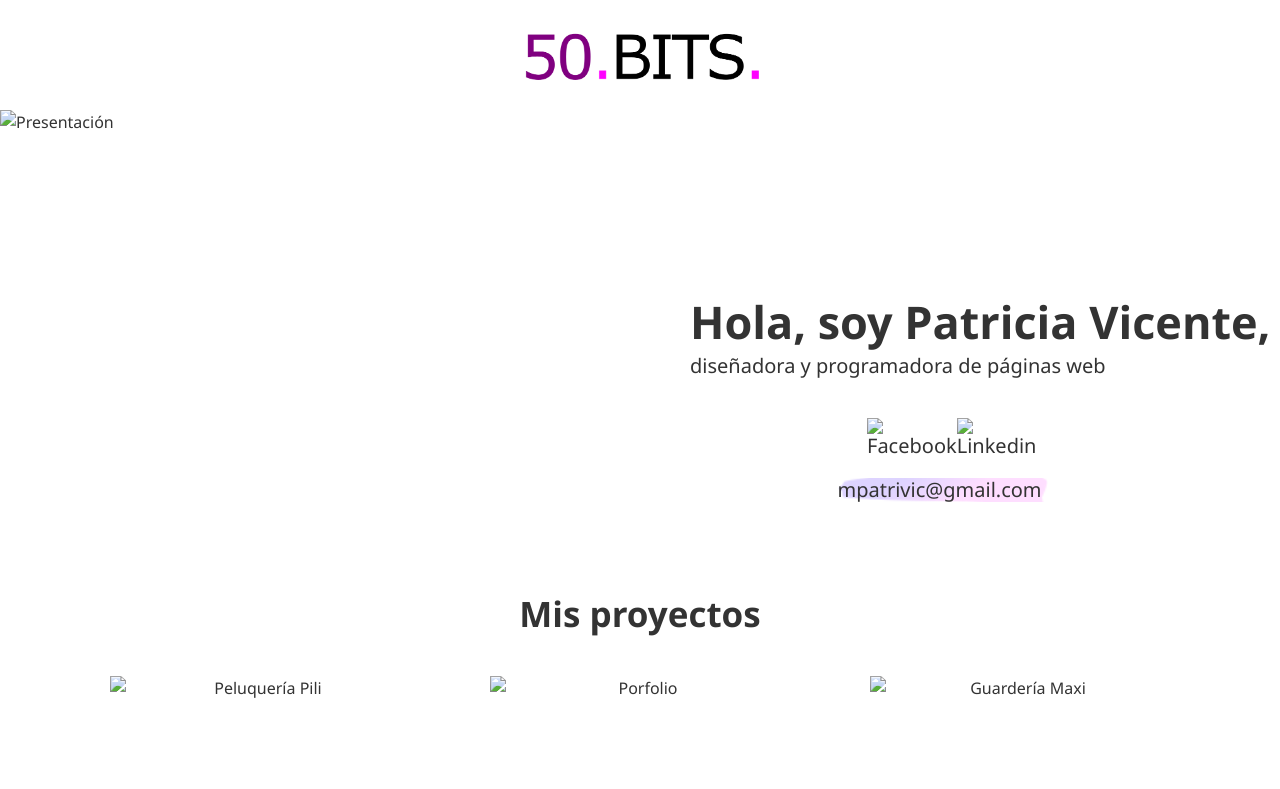
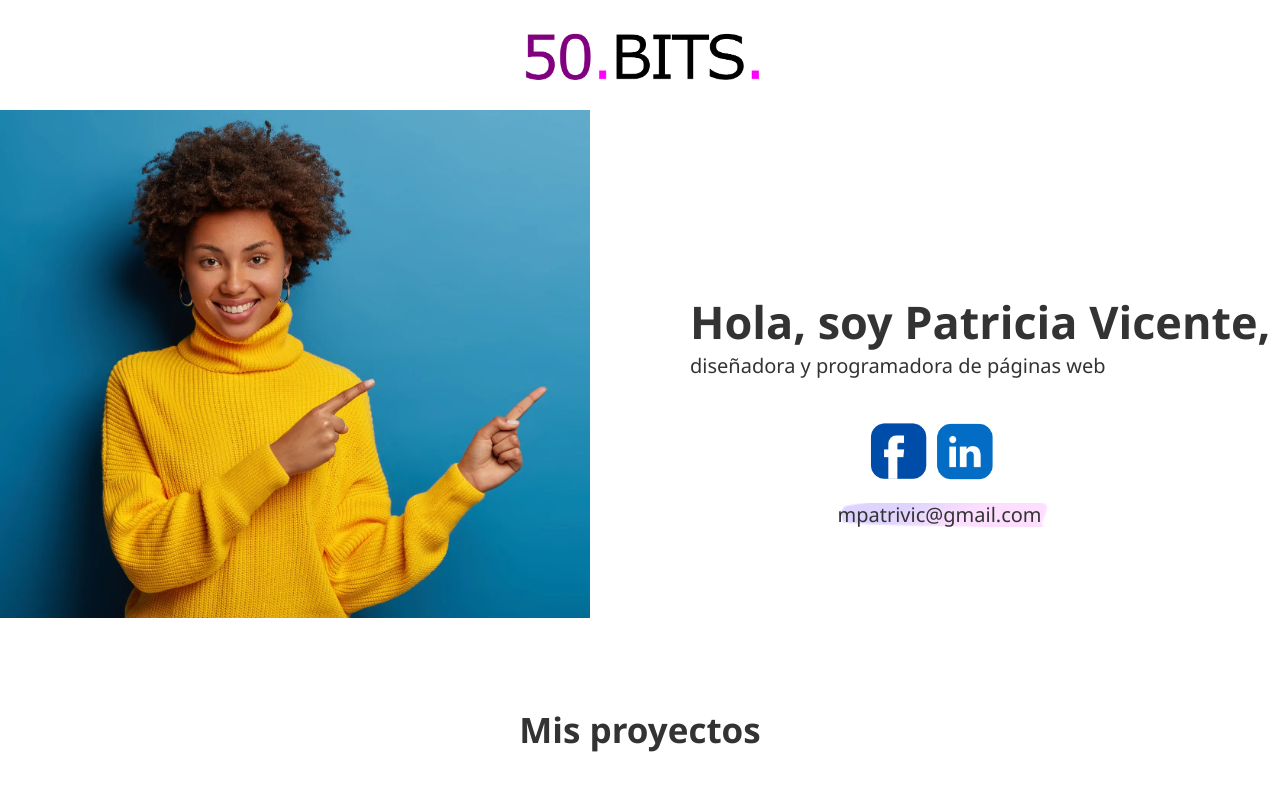
Before and after one commit to mpatrivic/50bits, a plain HTML site: page index.html in a window 1280 px wide. Shown: the top 789 px of the page. Drawn offline with Linux system fonts and the light colour scheme; files that its build step writes are made by us from their sources; files whose address does not match are found by name.

Commit message:
Update index.html

```diff
--- a/index.html
+++ b/index.html
@@ -5,7 +5,7 @@
     <meta name="viewport" content="width=device-width, initial-scale=1.0">
     <meta http-equiv="X-UA-Compatible" content="ie=edge">
     <title>My Website</title>
-    <link rel="stylesheet" href="styles/styles.css">
+    <link rel="stylesheet" href="styles.css">
     <link rel="icon" href="logo50bits.ico" type="image/x-icon">
 
   </head>
@@ -17,7 +17,7 @@
 
         <section id="slide_presentacion" class="columns">
           <div class="column flex50">
-            <img src="img/slide_presentacion.png" alt="Presentación" />
+            <img src="slide_presentacion.webp" alt="Presentación" />
           </div>
           <div id="txtPresentacion" class="rows flex50">
             <span>
@@ -25,8 +25,8 @@
               <p class="paddingTop20">diseñadora y programadora de páginas web</p>
             </span>
             <span id="imgsRedesSociales" class="rowRedesSociales" >
-              <a href="https://www.facebook.com/fiftybits" target="_blank"><img src="img/logoFacebook.png" alt="Facebook" /></a>
-              <a href="https://www.linkedin.com/in/mpatricia-vicentea/" target="_blank"><img src="img/logoLinkedin.png" alt="Linkedin" /></a>
+              <a href="https://www.facebook.com/fiftybits" target="_blank"><img src="logoFacebook.png" alt="Facebook" /></a>
+              <a href="https://www.linkedin.com/in/mpatricia-vicentea/" target="_blank"><img src="logoLinkedin.png" alt="Linkedin" /></a>
             </span>
             <span id="correo"><p class="resaltado">mpatrivic@gmail.com</p></span>
           </div>
@@ -43,7 +43,7 @@
                 <div class="row">
                   <div class="zoom">
                       <a href="https://mpatrivic.github.io/peluqueriapili/" target="_blank">
-                        <img src="img/PeluqueriaPili.jpg" alt="Peluquería Pili">
+                        <img src="PeluqueriaPili.jpg" alt="Peluquería Pili">
                       </a>
                   </div>
                   <span>
@@ -58,7 +58,7 @@
                 <div class="row">
                   <div class="zoom">
                     <a href="https://mpatrivic.github.io/portfolio50bits/" target="_blank">
-                      <img src="img/portfolio1.png" alt="Porfolio">
+                      <img src="portfolio1.png" alt="Porfolio">
                     </a>
                   </div>
                   <span>
@@ -73,7 +73,7 @@
                   <div class="row">
                     <div class="zoom">
                       <a href="https://mpatrivic.github.io/guarderiamaxi/" target="_blank">
-                        <img src="img/GuarderiaMaxi.jpg" alt="Guardería Maxi">
+                        <img src="GuarderiaMaxi.jpg" alt="Guardería Maxi">
                       </a>
                     </div>
                     <span>
```
